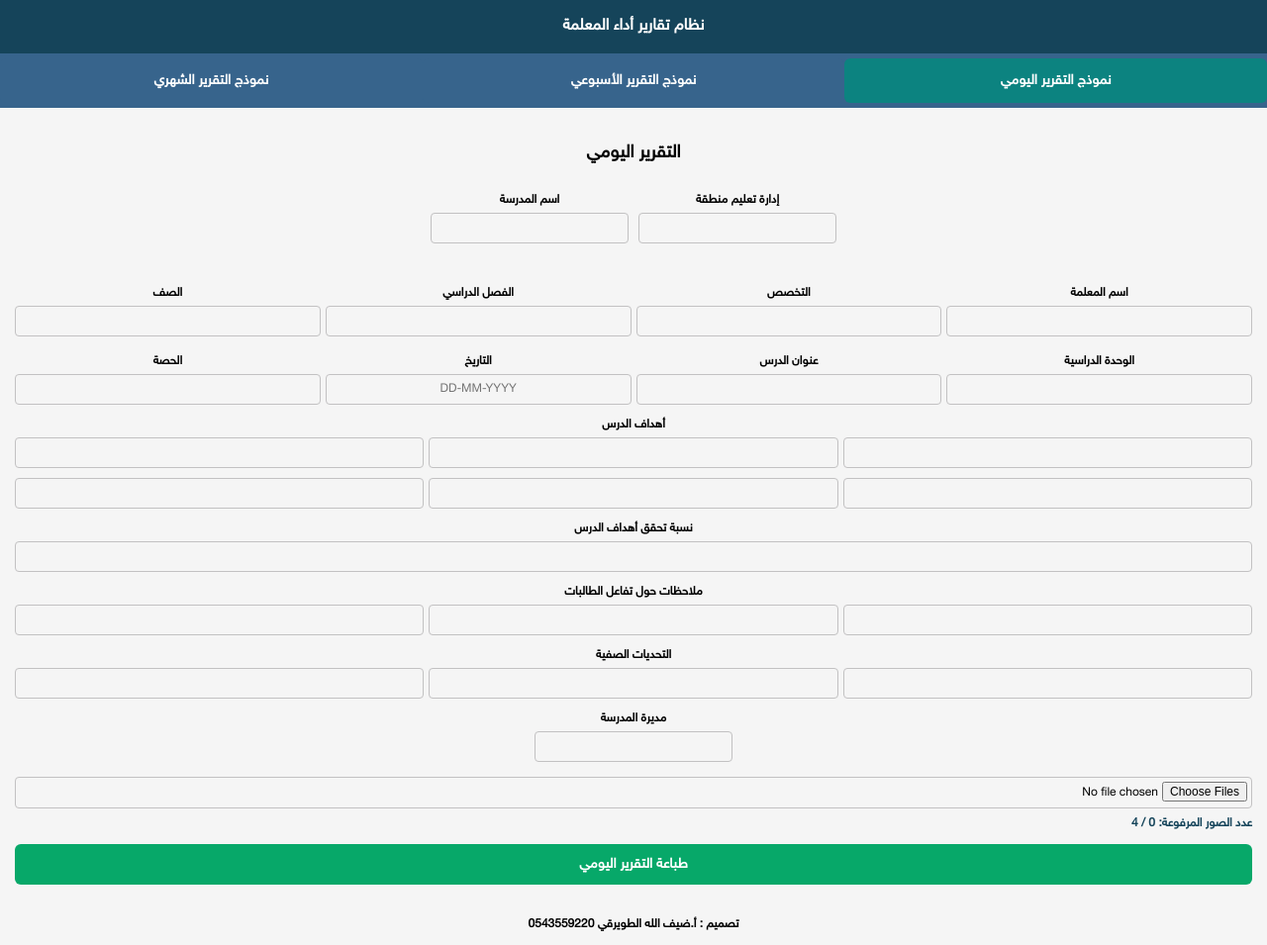
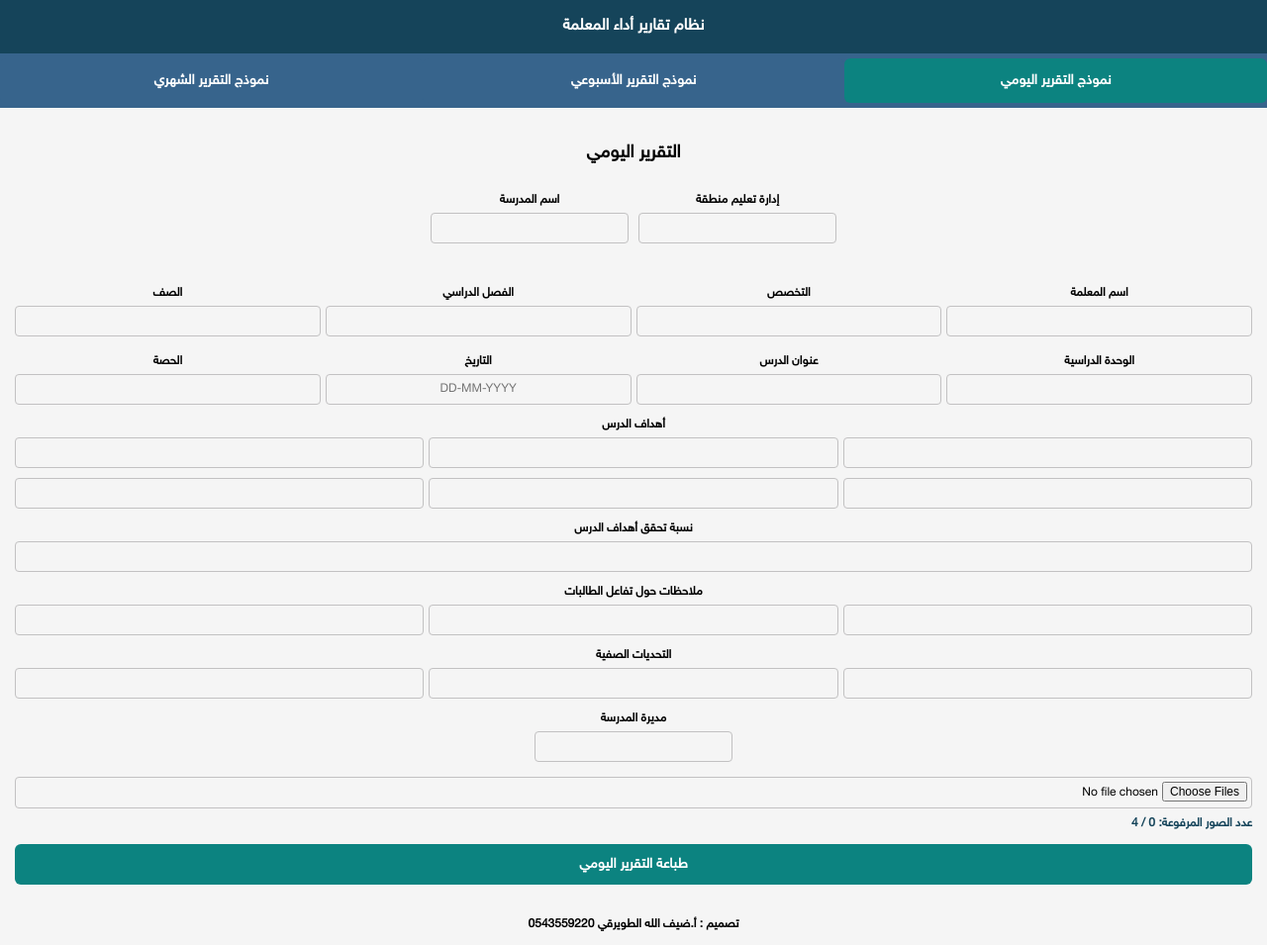
Before and after one commit to defullah2010-svg/Reports22, a plain HTML site: page index.html in a window 1280 px wide. Shown: the whole page at 99% size. Drawn offline with nearby package versions, Linux system fonts and the light colour scheme.

Commit message:
Add files via upload

```diff
--- a/index.html
+++ b/index.html
@@ -59,7 +59,7 @@ input, textarea {
 textarea { min-height:40px; }
 
 button {
-  background:#07a869;
+  background:#0c8380;
   color:white;
   border:none;
   padding:8px 10px;
```
